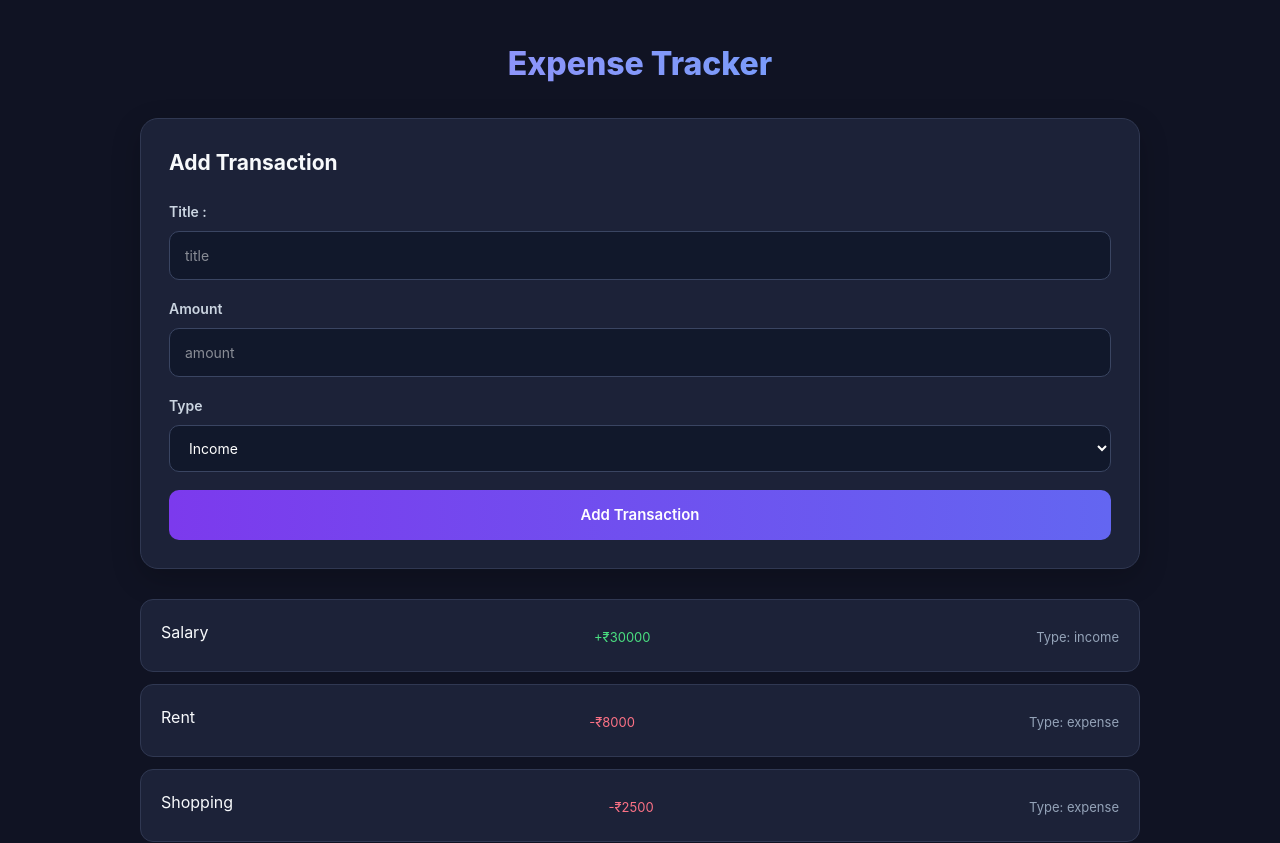
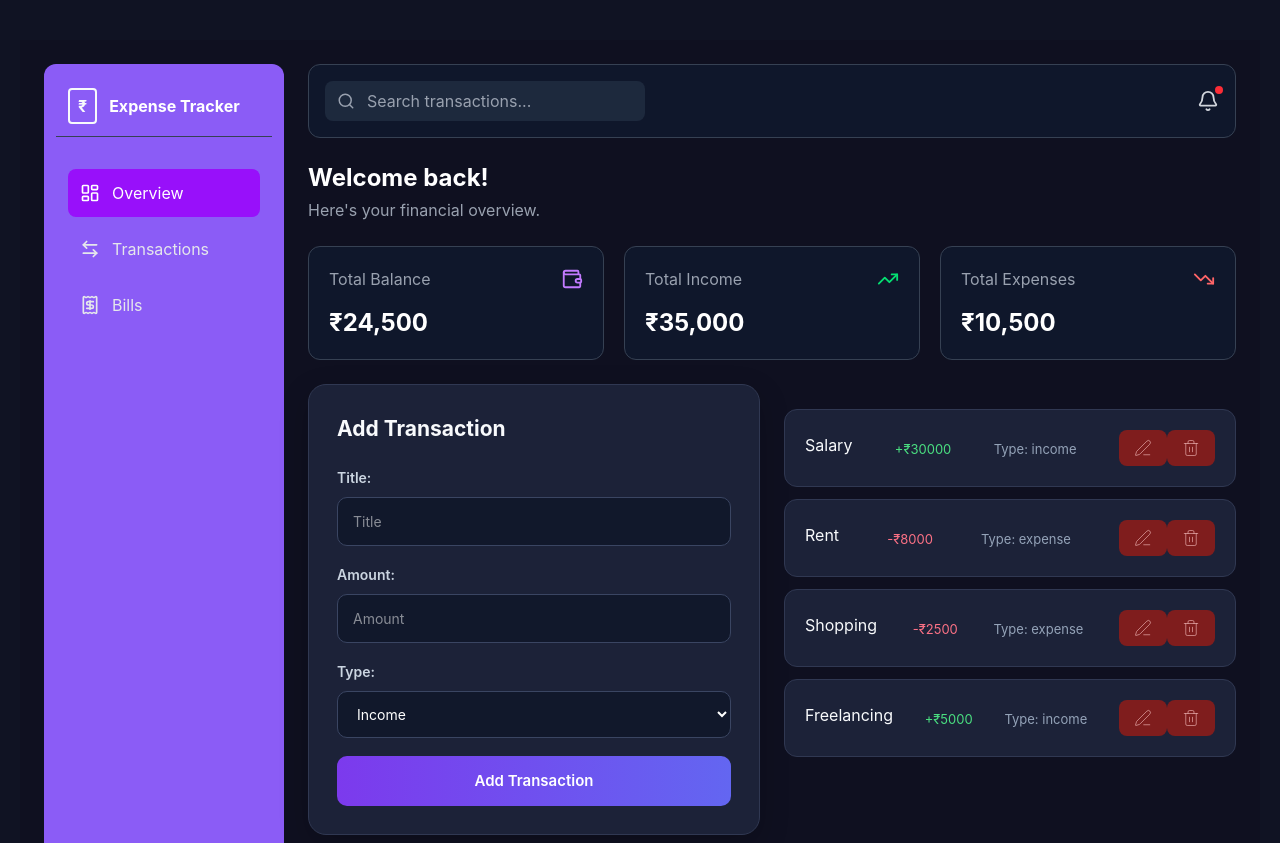
Before and after one commit to Oshinlilani/expense-tracker, a React app in the folder frontend/: page / in a window 1280 px wide. Shown: the top 843 px of the page. Built offline with nearby package versions, Linux system fonts and the light colour scheme; the HTML template or start-up script is replaced by a standard one.

Commit message:
changes in frontend

```diff
--- /dev/null
+++ b/frontend/components/Dashboard.jsx
@@ -0,0 +1,73 @@
+
+import { Wallet, TrendingUp, TrendingDown } from "lucide-react";
+
+export default function Dashboard({ transactions }) {
+
+  const totalIncome = transactions.reduce((total, item) => {
+    return item.type === "income" ? total + Number(item.amount) : total;
+  }, 0);
+
+  const totalExpense = transactions.reduce((total, item) => {
+    return item.type === "expense" ? total + Number(item.amount) : total;
+  }, 0);
+
+  const balance = totalIncome - totalExpense;
+
+  const cards = [
+    {
+      title: "Total Balance",
+      amount: balance,
+      icon: Wallet,
+      color: "text-purple-400",
+    },
+    {
+      title: "Total Income",
+      amount: totalIncome,
+      icon: TrendingUp,
+      color: "text-green-400",
+    },
+    {
+      title: "Total Expenses",
+      amount: totalExpense,
+      icon: TrendingDown,
+      color: "text-red-400",
+    },
+  ];
+
+  return (
+    <div  className="w-full flex flex-col gap-6 text-white">
+
+      {/* Welcome */}
+      <div className="text-left">
+        <h1 className="text-2xl font-bold">Welcome back!</h1>
+        <p className="text-gray-400 mt-1">
+          Here's your financial overview.
+        </p>
+      </div>
+
+      {/* Summary Cards */}
+      <div className="grid grid-cols-1 sm:grid-cols-2 xl:grid-cols-3 gap-5 w-full">
+        {cards.map((card) => {
+          const Icon = card.icon;
+
+          return (
+            <div
+              key={card.title}
+              className="bg-slate-900 border border-gray-700 rounded-xl p-5"
+            >
+              <div className="flex justify-between items-center">
+                <p className="text-gray-400">{card.title}</p>
+                <Icon size={22} className={card.color} />
+              </div>
+
+              <h2 className="text-2xl font-bold mt-4">
+                ₹{card.amount.toLocaleString("en-IN")}
+              </h2>
+            </div>
+          );
+        })}
+      </div>
+
+    </div>
+  );
+}
--- /dev/null
+++ b/frontend/components/Header.jsx
@@ -0,0 +1,65 @@
+
+import { Search, Bell, UserRound } from "lucide-react";
+import { useRef, useState } from "react";
+
+export default function Header({ onSearch }) {
+
+
+  const timer = useRef(null);
+  const [searchValue, setSearchValue] = useState("");
+
+  const handleSearch = (e) => {
+    const value = e.target.value
+    setSearchValue(value)
+    clearTimeout(timer.current);
+
+    timer.current = setTimeout(() => {
+      onSearch(value);
+    }, 500);
+  }
+  return (
+    <header className="w-full flex items-center justify-between bg-slate-900 border border-gray-700 rounded-xl p-4">
+
+      {/* Search Bar */}
+      <div className="flex items-center gap-3 bg-slate-800 rounded-lg px-3 py-2 w-80">
+        <Search size={20} className="text-gray-400" />
+
+        <input
+          type="text"
+          placeholder="Search transactions..."
+          onChange={handleSearch}
+          className="bg-transparent outline-none text-white placeholder-gray-400 w-full"
+        />
+      </div>
+
+      {/* Right Section */}
+      <div className="flex items-center gap-6">
+
+        {/* Notification */}
+        <button className="relative text-gray-300 hover:text-white">
+          <Bell size={22} />
+
+          <span className="absolute -top-1 -right-1 bg-red-500 w-2 h-2 rounded-full"></span>
+        </button>
+
+        {/* User Profile */}
+        {/* <div className="flex items-center gap-3">
+          <div className="bg-purple-600 rounded-full p-2">
+            <UserRound size={22} className="text-white" />
+          </div>
+
+          <div>
+            <h3 className="text-white font-semibold text-sm">
+              Oshin
+            </h3>
+
+            <p className="text-gray-400 text-xs">
+              User
+            </p>
+          </div>
+        </div> */}
+
+      </div>
+    </header>
+  );
+}
--- /dev/null
+++ b/frontend/components/Sidebar.jsx
@@ -0,0 +1,53 @@
+import {
+  LayoutDashboard,
+  ArrowLeftRight,
+  Receipt,
+  ChartPie,
+  Target,
+} from "lucide-react";
+
+export default function Sidebar() {
+  return (
+    <div className="flex flex-col bg-[#8b5cf6] rounded-xl w-full h-full min-h-screen p-3">
+      {/* Logo */}
+      <div className="flex items-center gap-3 border-b border-gray-700 p-3">
+        <span className="border-2 font-bold px-2 py-1 rounded">₹</span>
+
+        <h2 className="font-bold text-white">Expense Tracker</h2>
+      </div>
+
+      {/* Navigation */}
+      <nav className="flex flex-col gap-2 p-3 mt-5">
+        {/* Overview - Active */}
+        <div className="flex items-center gap-3 bg-purple-600 text-white rounded-lg p-3 cursor-pointer">
+          <LayoutDashboard size={20} />
+          <span>Overview</span>
+        </div>
+
+        {/* Transactions */}
+        <div className="flex items-center gap-3 text-gray-200 hover:bg-purple-600 hover:text-white rounded-lg p-3 cursor-pointer transition">
+          <ArrowLeftRight size={20} />
+          <span>Transactions</span>
+        </div>
+
+        {/* Bills */}
+        <div className="flex items-center gap-3 text-gray-200 hover:bg-purple-600 hover:text-white rounded-lg p-3 cursor-pointer transition">
+          <Receipt size={20} />
+          <span>Bills</span>
+        </div>
+
+        {/* Insights */}
+        {/* <div className="flex items-center gap-3 text-gray-200 hover:bg-purple-600 hover:text-white rounded-lg p-3 cursor-pointer transition">
+          <ChartPie size={20} />
+          <span>Insights</span>
+        </div> */}
+
+        {/* Goals */}
+        {/* <div className="flex items-center gap-3 text-gray-200 hover:bg-purple-600 hover:text-white rounded-lg p-3 cursor-pointer transition">
+          <Target size={20} />
+          <span>Goals</span>
+        </div> */}
+      </nav>
+    </div>
+  );
+}
--- a/frontend/components/Summary.jsx
+++ b/frontend/components/Summary.jsx
@@ -17,22 +17,26 @@ export default function Summary({ expenses }) {
         .filter((expense) => expense.type === "income")
         .reduce((total, expense) => total + Number(expense.amount), 0);
 
-    const totalExpense = () => {
-        return expenses.reduce((total, expense) => {
-            if (expense.type === "expense") {
-                return total + expense.amount;
-            }
-            return total;
-        }, 0)
-    }
+
+    const totalExpense = expenses
+        .filter((expense) => expense.type === "expense")
+        .reduce((total, expense) => total + Number(expense.amount), 0);
+    // const totalExpense = () => {
+    //     return expenses.reduce((total, expense) => {
+    //         if (expense.type === "expense") {
+    //             return total + expense.amount;
+    //         }
+    //         return total;
+    //     }, 0)
+    // }
 
 
     return (
         <div className="summary">
             <h2 className="font-bold text-center border-b border-gray-600 pb-2">Summary</h2>
             <p>Total Income : ₹{totalIncome}</p>
-            <p>Total Expenses : ₹{totalExpense()}</p>
-            <p>Available Balance : ₹{totalIncome - totalExpense()}</p>
+            <p>Total Expenses : ₹{totalExpense}</p>
+            <p>Available Balance : ₹{totalIncome - totalExpense}</p>
         </div>
     )
 }
--- a/frontend/components/TransactionForm.jsx
+++ b/frontend/components/TransactionForm.jsx
@@ -1,67 +1,116 @@
-import { useState } from "react"
 
+import { useState, useEffect } from "react";
 
-export default function TransactionForm({ handleTransaction }) {
-
+export default function TransactionForm({
+  handleTransaction,
+  editTransaction,
+  handleUpdate,
+}) {
   const [formData, setFormData] = useState({
     title: "",
     amount: "",
-        type: "income"
+    type: "income",
   });
 
-
+  // Fill form when edit
+  useEffect(() => {
+    if (editTransaction) {
+      setFormData({
+        title: editTransaction.title,
+        amount: editTransaction.amount,
+        type: editTransaction.type,
+      });
+    }
+  }, [editTransaction]);
 
   const handleChange = (e) => {
     const { name, value } = e.target;
 
-        setFormData({ ...formData, [name]: value });
-
-
-    }
+    setFormData((prev) => ({
+      ...prev,
+      [name]: value,
+    }));
+  };
 
   const handleSubmit = (e) => {
     e.preventDefault();
-        console.log(formData)
 
-        const newTransaction = {
-            id: Date.now(),
+    const transactionData = {
       ...formData,
-            amount: Number(formData.amount)
-
+      amount: Number(formData.amount),
     };
 
-        handleTransaction(newTransaction);
+    if (editTransaction) {
+      handleUpdate({
+        ...transactionData,
+        id: editTransaction.id,
+      });
+    } else {
+      handleTransaction({
+        id: Date.now(),
+        ...transactionData,
+      });
+    }
 
     setFormData({
       title: "",
       amount: "",
-            type: "income"
+      type: "income",
     });
-        console.log(formData)
-
-    }
+  };
 
   return (
     <div className="transaction-form">
-            <h2>Add Transaction</h2>
+      <h2>
+        {editTransaction ? "Edit Transaction" : "Add Transaction"}
+      </h2>
+
       <form onSubmit={handleSubmit}>
         <div className="form-group">
-                    <label htmlFor="title">Title : </label>
-                    <input id="title" value={formData.title} type="text" name="title" placeholder="title" onChange={handleChange} />
+          <label htmlFor="title">Title:</label>
+          <input
+            id="title"
+            value={formData.title}
+            type="text"
+            name="title"
+            placeholder="Title"
+            onChange={handleChange}
+            required
+          />
         </div>
+
         <div className="form-group">
-                    <label htmlFor="amount">Amount</label>
-                    <input id="amount" value={formData.amount} type="number" name="amount" placeholder="amount" onChange={handleChange} />
+          <label htmlFor="amount">Amount:</label>
+          <input
+            id="amount"
+            value={formData.amount}
+            type="number"
+            name="amount"
+            placeholder="Amount"
+            onChange={handleChange}
+            required
+            min="0.01"
+            step="0.01"
+          />
         </div>
+
         <div className="form-group">
-                    <label htmlFor="type">Type</label>
-                    <select id="type" name="type" onChange={handleChange}>
-                        <option value={formData.type}>Income</option>
-                        <option value={formData.type}>Expense</option>
+          <label htmlFor="type">Type:</label>
+          <select
+            id="type"
+            name="type"
+            value={formData.type}
+            onChange={handleChange}
+          >
+            <option value="income">Income</option>
+            <option value="expense">Expense</option>
           </select>
         </div>
-                <button type="submit">Add Transaction</button>
+
+        <button type="submit">
+          {editTransaction ? "Update Transaction" : "Add Transaction"}
+        </button>
       </form>
     </div>
-    )
+  );
 }
--- a/frontend/components/TransactionItem.jsx
+++ b/frontend/components/TransactionItem.jsx
@@ -1,6 +1,6 @@
+import { PenLine, Trash } from "lucide-react";
 
-
-export default function TransactionItem({ transaction }) {
+export default function TransactionItem({ transaction, onDelete, onEdit }) {
   return (
     <div className="transaction-item">
       <h3>{transaction.title}</h3>
@@ -8,6 +8,15 @@ export default function TransactionItem({ transaction }) {
         {transaction.type === "income" ? "+" : "-"}₹{transaction.amount}
       </p>
       <p>Type: {transaction.type}</p>
+
+      <div className="">
+        <button onClick={() => onEdit(transaction)}>
+          <PenLine strokeWidth={0.75} size={18} />
+        </button>
+        <button onClick={() => onDelete(transaction.id)}>
+          <Trash size={18} strokeWidth={0.75} />
+        </button>
+      </div>
     </div>
   );
 }
--- a/frontend/components/TransactionList.jsx
+++ b/frontend/components/TransactionList.jsx
@@ -1,11 +1,11 @@
 import TransactionItem from "./TransactionItem";
 
 
-export default function TransactionList({ transactions }) {
+export default function TransactionList({ transactions, onDelete, onEdit }) {
     return (
         <div className="transaction-list">
             {transactions.map((transaction) => (
-                <TransactionItem key={transaction.id} transaction={transaction} />
+                <TransactionItem key={transaction.id} transaction={transaction} onDelete={onDelete} onEdit={onEdit}/>
             ))}
         </div>
     )
--- a/frontend/package.json
+++ b/frontend/package.json
@@ -11,8 +11,10 @@
   },
   "dependencies": {
     "@tailwindcss/vite": "^4.3.5",
+    "lucide-react": "^1.73.0",
     "react": "^19.3.1",
     "react-dom": "^19.3.1",
+    "react-router-dom": "^7.18.5",
     "tailwindcss": "^4.3.5"
   },
   "devDependencies": {
--- a/frontend/src/App.css
+++ b/frontend/src/App.css
@@ -5,8 +5,8 @@
 @import url('https://fonts.googleapis.com/css2?family=Inter:wght@400;500;600;700;800&display=swap');
 
 * {
-  margin: 0;
-  padding: 0;
+  /* margin: 0;
+  padding: 0; */
   box-sizing: border-box;
 }
 
@@ -16,10 +16,11 @@ body {
   color: #f8fafc;
   min-height: 100vh;
   padding: 40px 20px;
+
 }
 
 .app {
-  max-width: 1000px;
+  max-width: full;
   margin: auto;
 }
 
--- a/frontend/src/App.jsx
+++ b/frontend/src/App.jsx
@@ -1,13 +1,13 @@
-
-import { useState } from 'react';
-import './App.css';
-import TransactionForm from '../components/TransactionForm.jsx';
-import TransactionList from '../components/TransactionList.jsx';
-import Summary from '../components/Summary.jsx';
-
+import { useEffect, useState } from "react";
+import "./App.css";
+import TransactionForm from "../components/TransactionForm.jsx";
+import TransactionList from "../components/TransactionList.jsx";
+import Summary from "../components/Summary.jsx";
+import Sidebar from "../components/Sidebar.jsx";
+import Header from "../components/Header.jsx";
+import Dashboard from "../components/Dashboard.jsx";
 
 function App() {
-
   const initialTransactions = [
     { id: 1, title: "Salary", amount: 30000, type: "income" },
     { id: 2, title: "Rent", amount: 8000, type: "expense" },
@@ -15,25 +15,76 @@ function App() {
     { id: 4, title: "Freelancing", amount: 5000, type: "income" },
   ];
 
+  const [transaction, setTransaction] = useState(() => {
+    const savedTransactions = localStorage.getItem("transactions");
 
-  const [transaction, setTransaction] = useState(initialTransactions);
+    return savedTransactions
+      ? JSON.parse(savedTransactions)
+      : initialTransactions;
+  });
+
+  const [editTransaction, setEditTransaction] = useState(null);
 
   const handleTransaction = (newTransaction) => {
-    setTransaction((prev) => [...prev, newTransaction])
-  }
+    setTransaction((prev) => [...prev, newTransaction]);
+  };
+
+  const [searchTerm, setSearchTerm] = useState("");
+
+  const filteredTransactions = transaction.filter((item) =>
+    item.title.toLowerCase().includes(searchTerm.toLowerCase()),
+  );
+
+  useEffect(() => {
+    localStorage.setItem("transactions", JSON.stringify(transaction));
+  }, [transaction]);
+
+  const handleDelete = (id) => {
+    setTransaction((prev) => prev.filter((item) => item.id !== id));
+  };
+
+  const handleEdit = (item) => {
+    setEditTransaction(item);
+  };
+
+  const handleUpdate = (updatedTransaction) => {
+    setTransaction((prev) =>
+      prev.map((item) =>
+        item.id === updatedTransaction.id ? updatedTransaction : item,
+      ),
+    );
+    setEditTransaction(null);
+  };
 
   return (
     <>
-      <div className='app'>
-        <h1>Expense Tracker</h1>
+      <div className="min-h-screen w-full flex gap-6 bg-[#0f1020] p-6">
+        <aside className="w-60 shrink-0">
+          <Sidebar />
+        </aside>
 
-        <TransactionForm handleTransaction={handleTransaction} />
-        <TransactionList transactions={transaction} />
+        <main className="flex-1 min-w-0 flex flex-col gap-6">
+          <Header onSearch={setSearchTerm} />
 
-        <Summary expenses={transaction}/>
+          <Dashboard transactions={transaction} />
+          <div className="grid grid-cols-1 xl:grid-cols-2 gap-6">
+            <TransactionForm
+              handleTransaction={handleTransaction}
+              editTransaction={editTransaction}
+              handleUpdate={handleUpdate}
+            />
+            <TransactionList
+              transactions={filteredTransactions}
+              onDelete={handleDelete}
+              onEdit={handleEdit}
+            />
+          </div>
+
+          <Summary expenses={transaction} />
+        </main>
       </div>
     </>
-  )
+  );
 }
 
-export default App
+export default App;
```
Also changed, not shown: 1 other file (tests, documents, lock files or other folders). Lines whose indentation alone changed are shown as unchanged.
